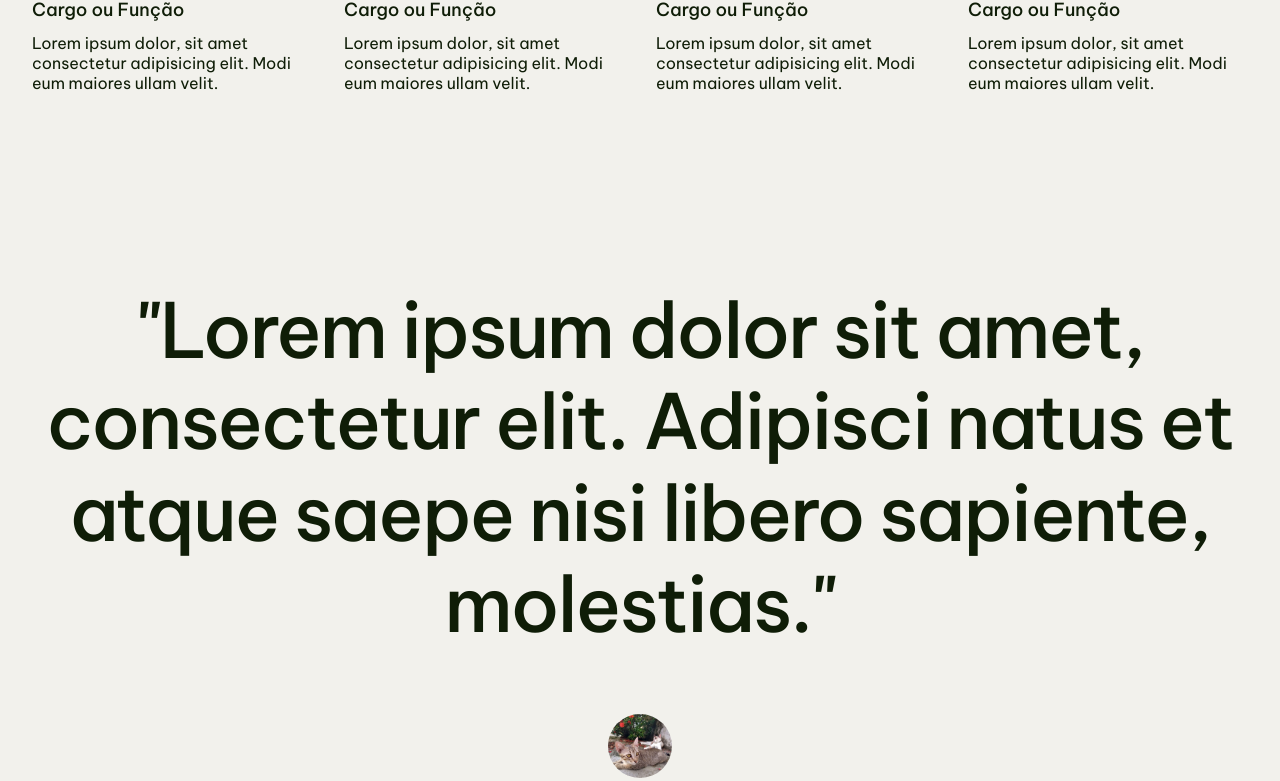
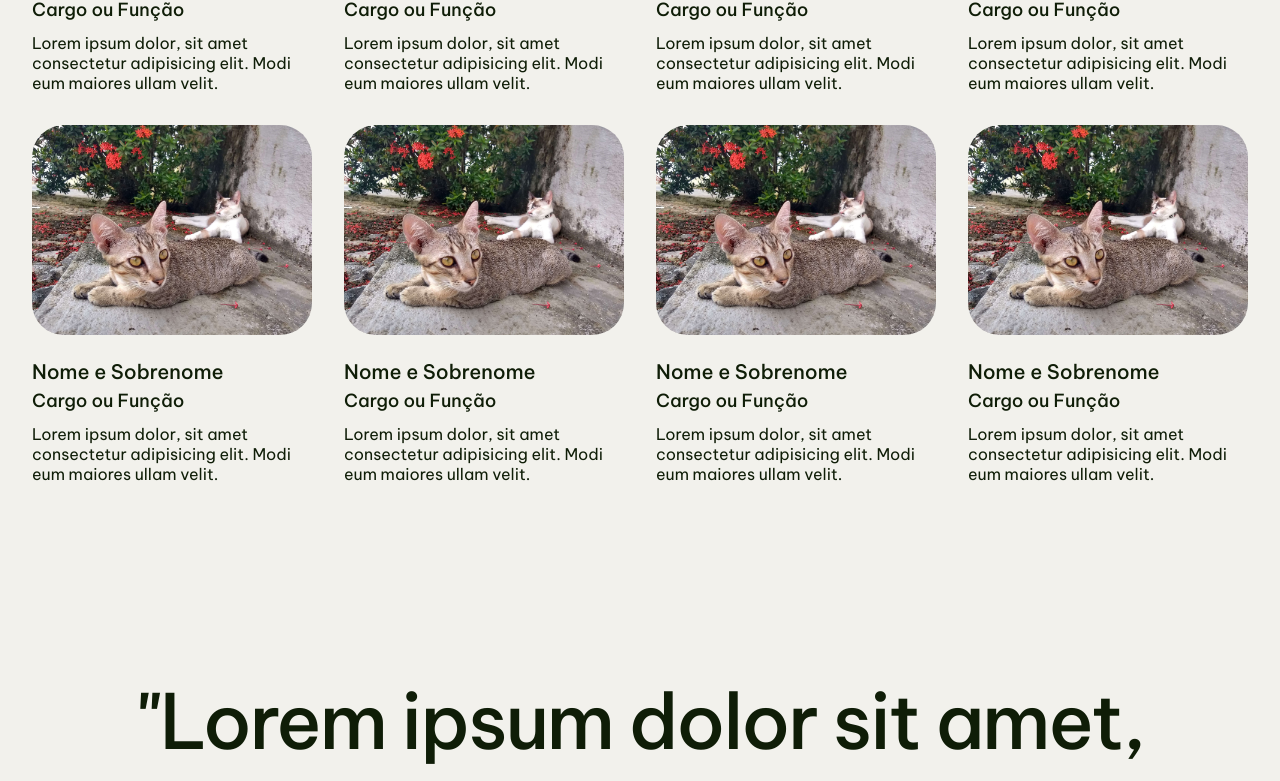
Before and after one commit to SnayderRodrigues/react-study, a React (Vite) app: page /about in a window 1280 px wide. Shown: the part 815-1596 px from the top of the page. Built offline with nearby package versions, Linux system fonts and the light colour scheme.

Commit message:
update: faq component and minor about page section styles

```diff
--- a/src/pages/about/AboutPageTeam.jsx
+++ b/src/pages/about/AboutPageTeam.jsx
@@ -41,6 +41,42 @@ const AboutPageTeam = () => {
             maiores ullam velit.
           </span>
         </div>
+        <div className="aboutPage-team__card">
+          <img src={Cat} alt="" />
+          <span>Nome e Sobrenome</span>
+          <span>Cargo ou Função</span>
+          <span>
+            Lorem ipsum dolor, sit amet consectetur adipisicing elit. Modi eum
+            maiores ullam velit.
+          </span>
+        </div>
+        <div className="aboutPage-team__card">
+          <img src={Cat} alt="" />
+          <span>Nome e Sobrenome</span>
+          <span>Cargo ou Função</span>
+          <span>
+            Lorem ipsum dolor, sit amet consectetur adipisicing elit. Modi eum
+            maiores ullam velit.
+          </span>
+        </div>
+        <div className="aboutPage-team__card">
+          <img src={Cat} alt="" />
+          <span>Nome e Sobrenome</span>
+          <span>Cargo ou Função</span>
+          <span>
+            Lorem ipsum dolor, sit amet consectetur adipisicing elit. Modi eum
+            maiores ullam velit.
+          </span>
+        </div>
+        <div className="aboutPage-team__card">
+          <img src={Cat} alt="" />
+          <span>Nome e Sobrenome</span>
+          <span>Cargo ou Função</span>
+          <span>
+            Lorem ipsum dolor, sit amet consectetur adipisicing elit. Modi eum
+            maiores ullam velit.
+          </span>
+        </div>
       </div>
     </section>
   );
--- a/src/pages/home/Faq.jsx
+++ b/src/pages/home/Faq.jsx
@@ -1,10 +1,15 @@
 import React from "react";
 import { useState } from "react";
+import { useLocation } from "react-router-dom";
 import { Link } from "react-router-dom";
 import { IoMdArrowForward } from "react-icons/io";
 import { MdKeyboardArrowDown } from "react-icons/md";
 
 const Faq = () => {
+  const location = useLocation();
+
+  const isAboutPage = location.pathname === "/about";
+
   const [openIndex, setOpenIndex] = useState(null);
 
   const handleClick = (index) => {
@@ -45,7 +50,7 @@ const Faq = () => {
   ];
 
   return (
-    <section className="faq" id="faq">
+    <section className={`faq ${isAboutPage ? "about-page" : ""}`} id="faq">
       <div className="wrapper faq__wrapper">
         <h2>FAQ</h2>
         <div className="faq__content">
--- a/src/styles/pages/home/_faq.scss
+++ b/src/styles/pages/home/_faq.scss
@@ -81,3 +81,7 @@
     transform: rotate(180deg);
   }
 }
+
+.faq.about-page {
+  border-radius: 0 0 4rem 4rem;
+}
```
